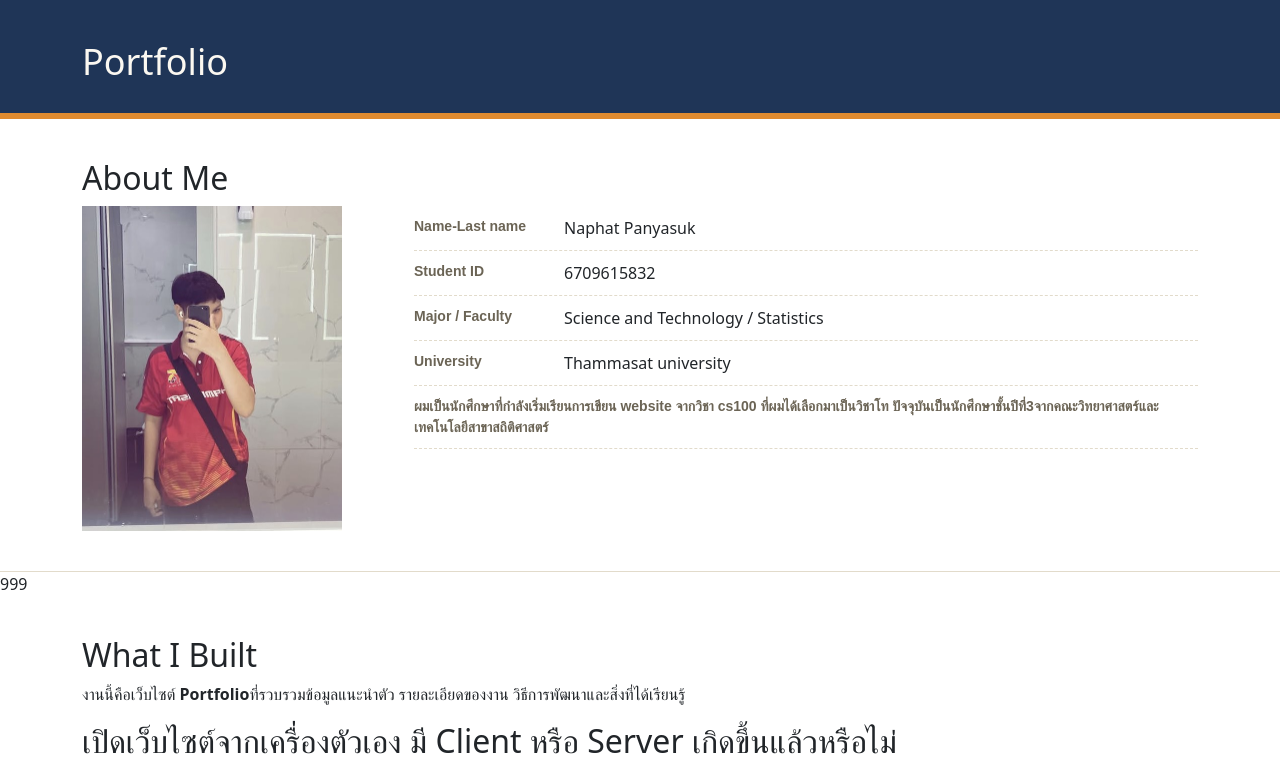
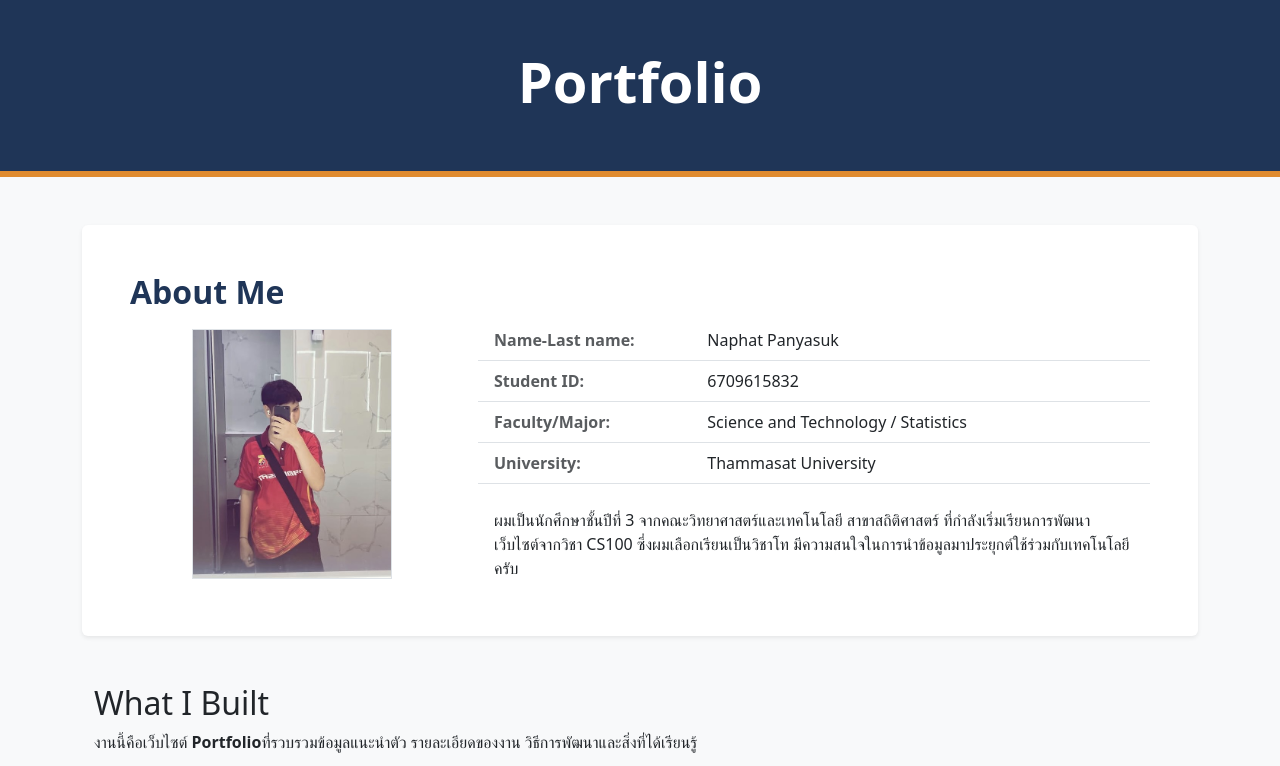
Before and after one commit to NaphatPanyasuk/A2_6709615832, a plain HTML site: page index.html in a window 1280 px wide. Shown: the top 766 px of the page. Drawn offline with nearby package versions, Linux system fonts and the light colour scheme.

Commit message:
Fix about me

```diff
--- a/css/style.css
+++ b/css/style.css
@@ -1,89 +1,9 @@
-* {
-    margin: 0;
-    padding: 0;
-}
-
-body {
-    background-color: #fbf8f1;
-    color: #1f2a44;
-    font-family: Georgia, "Times New Roman", serif;
-    font-size: 17px;
-    line-height: 1.6;
-}
-
-.container {
-    width: 100%;
-    max-width: 960px;
-    margin: 0 auto;
-    padding: 0 20px;
-}
-
 .site-header {
     background-color: #1f3557;
-    color: #fbf8f1;
-    padding: 40px 0 20px;
     border-bottom: 6px solid #e08b2f;
 }
 
-.site-header h1 {
-    font-size: 36px;
-    margin-bottom: 10px;
+.text-primary-custom {
+    color: #1f3557;
+    font-weight: bold;
 }
-
-main section {
-    padding: 40px 0;
-    border-bottom: 1px solid #e2dbcb;
-}
-
-main section:last-of-type {
-    border-bottom: none;
-}
-
-h2 {
-    font-size: 28px;
-    margin-bottom: 10px;
-}
-
-h3 {
-    font-size: 18px;
-    margin: 30px 0 10px;
-    color: #1f3557;
-}
-
-.about-grid {
-    display: flex;
-    gap: 40px;
-}
-
-.about-grid img {
-    display: block;
-    width: 260px;
-    height: auto;
-}
-
-.profile-facts {
-    list-style: none;
-    margin-bottom: 20px;
-}
-
-.profile-facts li {
-    display: flex;
-    gap: 10px;
-    padding: 10px 0;
-    border-bottom: 1px dashed #e2dbcb;
-}
-
-.profile-facts strong {
-    font-family: Arial, sans-serif;
-    font-size: 14px;
-    color: #6b6455;
-    min-width: 140px;
-}
-
-ol {
-    padding-left: 25px;
-}
-
-ul {
-    padding-left: 25px;
-}
--- a/index.html
+++ b/index.html
@@ -1,5 +1,6 @@
 <!DOCTYPE html>
 <html lang="en">
+
 <head>
     <meta charset="UTF-8">
     <meta name="viewport" content="width=device-width, initial-scale=1.0">
@@ -7,33 +8,47 @@
     <link rel="stylesheet" href="css/style.css">
     <link href="https://cdn.jsdelivr.net/npm/bootstrap@5.3.2/dist/css/bootstrap.min.css" rel="stylesheet">
 </head>
-<body>
-    <header class="site-header">
+
+<body class="bg-light">
+
+    <header class="site-header text-white text-center py-5">
         <div class="container">
-            <h1>Portfolio</h1>
+            <h1 class="display-4 fw-bold">Portfolio</h1>
         </div>
     </header>
-    <main>
-        <section id="about">
-            <div class="container">
-                <h2>About Me</h2>
-                <div class="about-grid">
-                    <div>
-                        <img src="media/profile.png" alt="Profile picture">
-                    </div>
-                    <div>
-                        <ul class="profile-facts">
-                            <li><strong>Name-Last name</strong> Naphat Panyasuk</li>
-                            <li><strong>Student ID</strong> 6709615832</li>
-                            <li><strong>Major / Faculty</strong> Science and Technology / Statistics</li>
-                            <li><strong>University</strong> Thammasat university</li>
-                            <li><strong>ผมเป็นนักศึกษาที่กำลังเริ่มเรียนการเขียน website จากวิชา cs100 ที่ผมได้เลือกมาเป็นวิชาโท
-                            ปัจจุบันเป็นนักศึกษาชั้นปีที่3จากคณะวิทยาศาสตร์และเทคโนโลยีสาขาสถิติศาสตร์</strong></li>
-                        </ul>
-                    </div>
+
+    <main class="container my-5">
+        <section id="about" class="mb-5 bg-white p-4 p-md-5 rounded shadow-sm border-top-custom">
+            <h2 class="text-primary-custom">About Me</h2>
+            <div class="row align-items-center">
+                <div class="col-md-4 text-center mb-4 mb-md-0">
+                    <img src="media/profile.png" alt="Profile Picture" class="img-fluid border border-primary-custom" style="max-width: 200px;">
+                </div>
+                <div class="col-md-8">
+                    <ul class="list-group list-group-flush">
+                        <li class="list-group-item d-flex flex-column flex-sm-row">
+                            <strong class="col-sm-4 text-muted">Name-Last name:</strong>
+                            <span class="col-sm-8">Naphat Panyasuk</span>
+                        </li>
+                        <li class="list-group-item d-flex flex-column flex-sm-row">
+                            <strong class="col-sm-4 text-muted">Student ID:</strong>
+                            <span class="col-sm-8">6709615832</span>
+                        </li>
+                        <li class="list-group-item d-flex flex-column flex-sm-row">
+                            <strong class="col-sm-4 text-muted">Faculty/Major:</strong>
+                            <span class="col-sm-8">Science and Technology / Statistics</span>
+                        </li>
+                        <li class="list-group-item d-flex flex-column flex-sm-row">
+                            <strong class="col-sm-4 text-muted">University:</strong>
+                            <span class="col-sm-8">Thammasat University</span>
+                        </li>
+                        <li class="list-group-item mt-3 border-0">
+                            ผมเป็นนักศึกษาชั้นปีที่ 3 จากคณะวิทยาศาสตร์และเทคโนโลยี สาขาสถิติศาสตร์ ที่กำลังเริ่มเรียนการพัฒนาเว็บไซต์จากวิชา CS100 ซึ่งผมเลือกเรียนเป็นวิชาโท มีความสนใจในการนำข้อมูลมาประยุกต์ใช้ร่วมกับเทคโนโลยีครับ
+                        </li>
+                    </ul>
                 </div>
             </div>
-        </section>999
+        </section>
 
         <section id="built">
             <div class="container">
```
